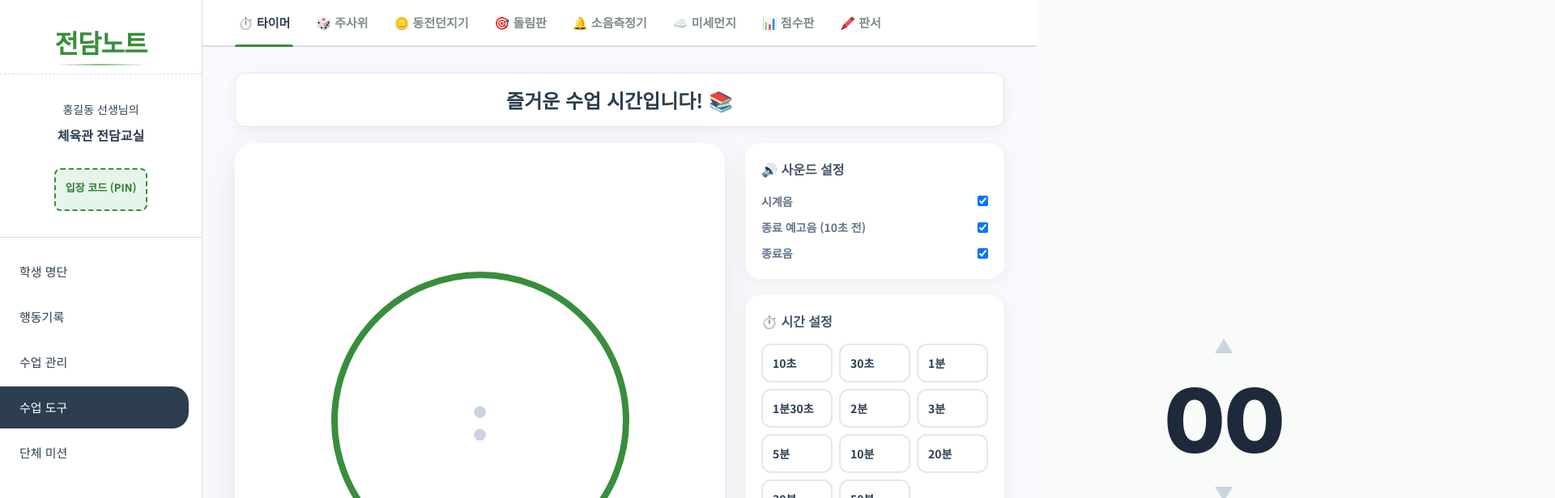
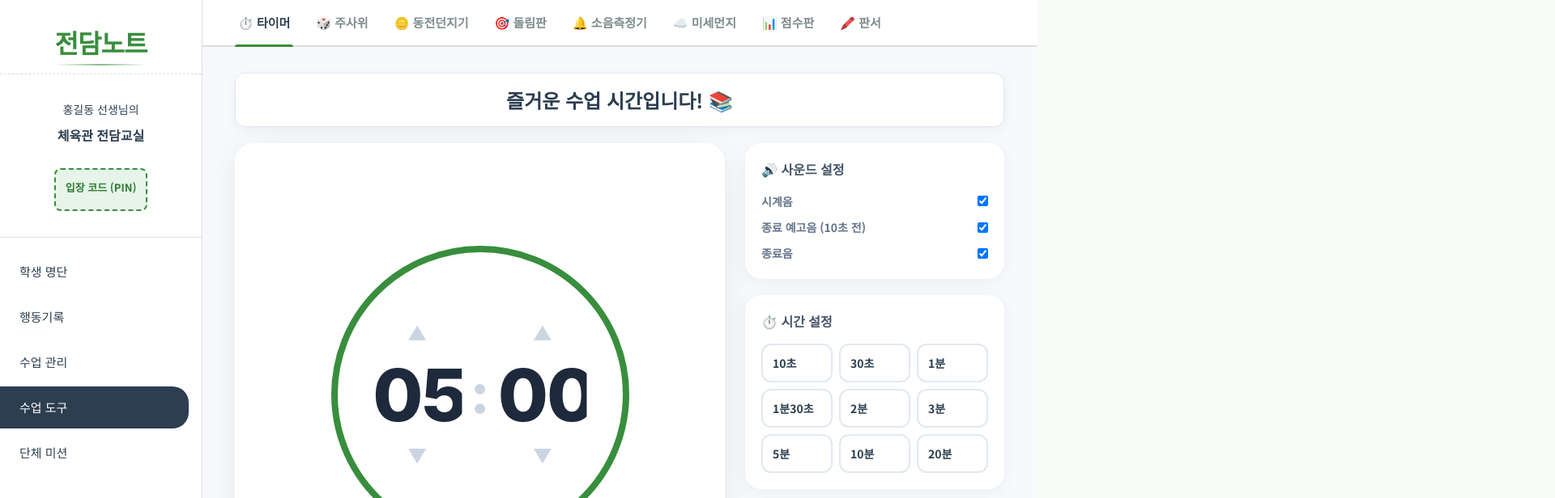
Before and after one commit to KOOthcr/Specialist-Note-for-CLASS, a React (Vite) app in the folder client/: page /main/tools/timer in a window 1280 px wide. Shown: the top 616 px of the page at 81% size, 1920 px wide, since content can reach past the window. Built offline with nearby package versions, Linux system fonts and the light colour scheme; no server answers; the database is empty; sample sign-in values are in the browser's storage; a web font is replaced by a local one.

Commit message:
Fix timer alignment and remove unnecessary presets

```diff
--- a/client/src/pages/tools/TimerPage.css
+++ b/client/src/pages/tools/TimerPage.css
@@ -88,18 +88,22 @@
 }
 
 .digital-display-wrapper {
+  position: absolute;
+  top: 50%;
+  left: 50%;
+  transform: translate(-50%, -50%);
   z-index: 10;
   display: flex;
   flex-direction: column;
   align-items: center;
-  gap: 10px;
+  gap: 5px;
 }
 
 .digit-group {
   display: flex;
   flex-direction: column;
   align-items: center;
-  gap: 5px;
+  gap: 2px;
 }
 
 .arrow-btn {
@@ -124,16 +128,17 @@
 .digital-numbers {
   display: flex;
   align-items: center;
-  gap: 15px;
+  justify-content: center;
+  gap: 10px;
   font-family: 'Inter', sans-serif;
   font-weight: 800;
   color: #1e293b;
 }
 
 input.number-box {
-  font-size: 110px;
+  font-size: 90px;
   line-height: 1;
-  min-width: 140px;
+  width: 110px;
   text-align: center;
   letter-spacing: -2px;
   background: transparent;
@@ -160,9 +165,9 @@
 }
 
 .number-separator {
-  font-size: 80px;
+  font-size: 70px;
   color: #cbd5e1;
-  padding-bottom: 10px;
+  padding-bottom: 5px;
   animation: blink 1s infinite;
 }
 
@@ -194,7 +199,6 @@
   margin-bottom: 15px;
 }
 
-/* 설정 스위치 */
 .settings-list {
   display: flex;
   flex-direction: column;
@@ -214,7 +218,6 @@
   color: #64748b;
 }
 
-/* 프리셋 버튼 */
 .preset-grid {
   display: grid;
   grid-template-columns: repeat(3, 1fr);
@@ -226,7 +229,7 @@
   border: 1px solid #e2e8f0;
   background: #f8fafc;
   border-radius: 8px;
-  font-size: 14px;
+  font-size: 13px;
   font-weight: 600;
   color: #475569;
   cursor: pointer;
@@ -238,7 +241,6 @@
   border-color: #cbd5e1;
 }
 
-/* 시간 증감 버튼 */
 .adjust-grid {
   display: grid;
   grid-template-columns: repeat(3, 1fr);
@@ -250,7 +252,7 @@
   border: 1px solid #e2e8f0;
   background: white;
   border-radius: 8px;
-  font-size: 13px;
+  font-size: 12px;
   font-weight: 700;
   cursor: pointer;
   display: flex;
@@ -266,7 +268,6 @@
   background: #f8fafc;
 }
 
-/* 하단 컨트롤 */
 .main-controls {
   margin-top: 30px;
   display: flex;
--- a/client/src/pages/tools/TimerPage.jsx
+++ b/client/src/pages/tools/TimerPage.jsx
@@ -250,9 +250,7 @@
                   { l: '3분', m: 3, s: 0 },
                   { l: '5분', m: 5, s: 0 },
                   { l: '10분', m: 10, s: 0 },
-                  { l: '20분', m: 20, s: 0 },
-                  { l: '30분', m: 30, s: 0 },
-                  { l: '50분', m: 50, s: 0 }
+                  { l: '20분', m: 20, s: 0 }
                 ].map(p => (
                   <button key={p.l} className="preset-btn" onClick={() => { setMinutes(p.m); setSeconds(p.s); }} disabled={isRunning}>
                     {p.l}
```
